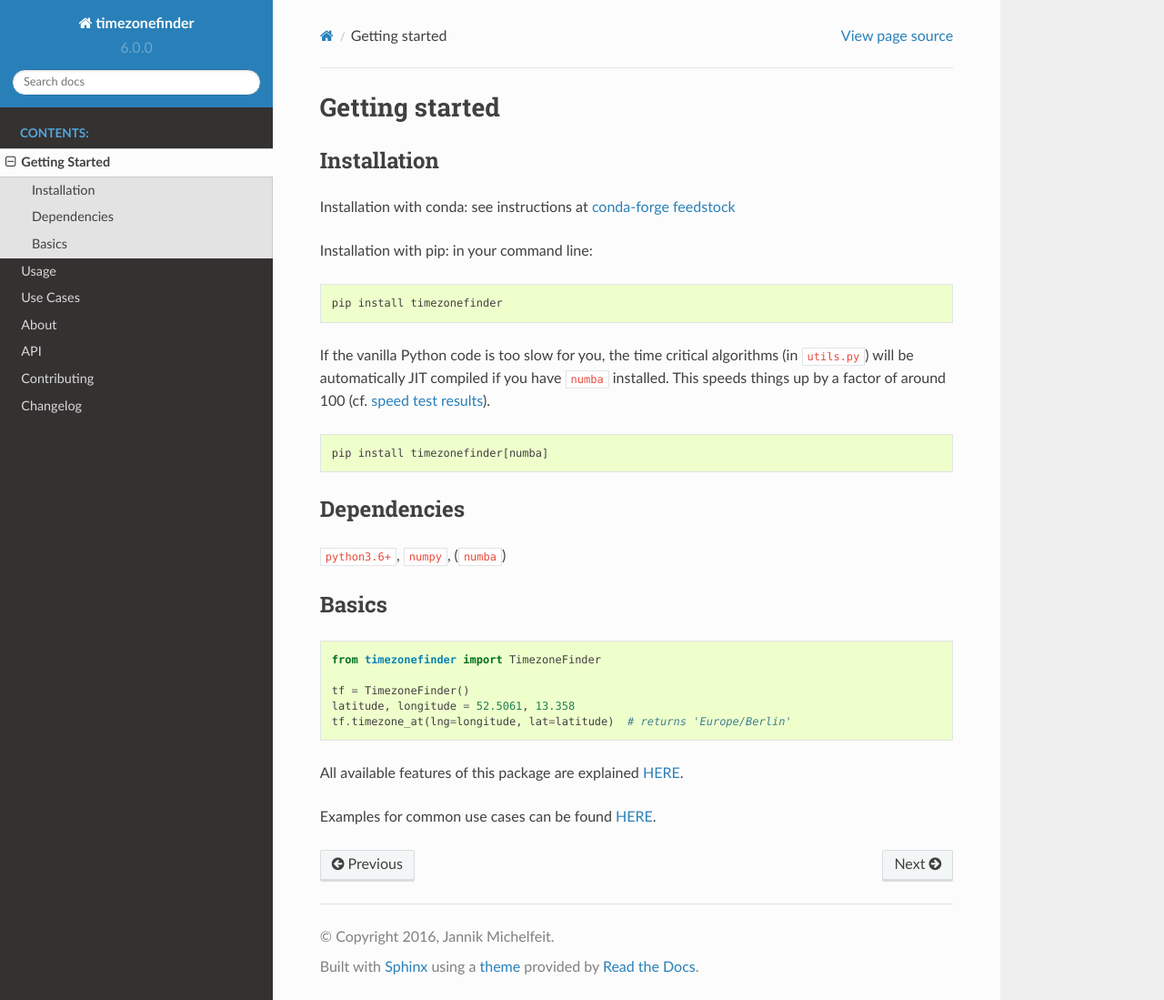
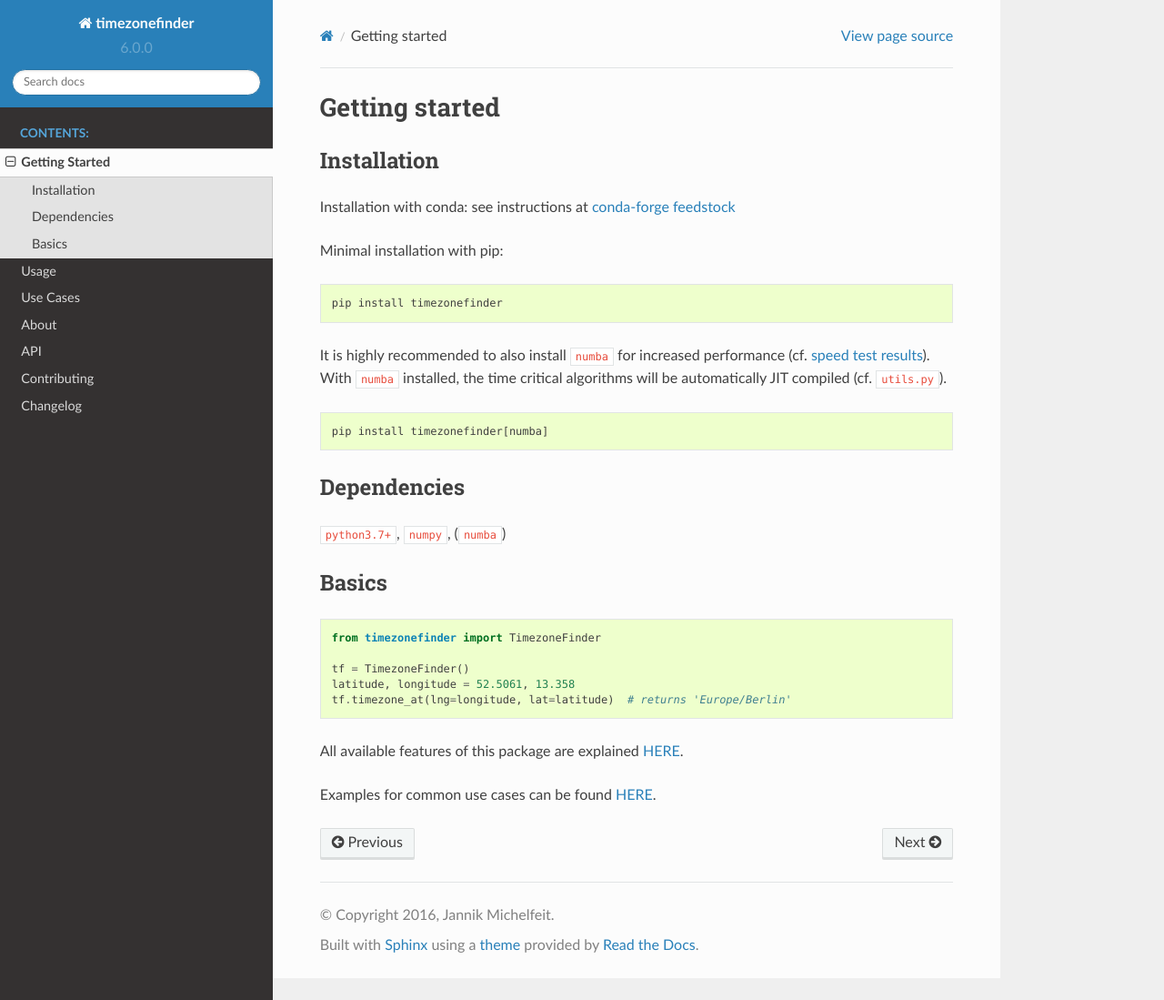
Before and after one commit to jannikmi/timezonefinder, a Sphinx documentation site: the page built from docs/0_getting_started.rst, in a window 1280 px wide and 1099 px high. Shown: the whole window at 91% size. Built offline with Sphinx 7.4.7 and the Read the Docs theme 2.0.0, drawn with Linux system fonts in a browser that asks for light colours; the version number is read from the project's files by our own code.

Commit message:
bugfix docs

```diff
--- a/docs/0_getting_started.rst
+++ b/docs/0_getting_started.rst
@@ -13,16 +13,15 @@
 
 
 
-Installation with pip:
-in your command line:
+Minimal installation with pip:
 
 ::
 
     pip install timezonefinder
 
 
-If the vanilla Python code is too slow for you, the time critical algorithms (in ``utils.py``) will be automatically JIT compiled if you have ``numba`` installed.
-This speeds things up by a factor of around 100 (cf. :ref:`speed test results <speed-tests>`).
+It is highly recommended to also install ``numba`` for increased performance (cf. :ref:`speed test results <speed-tests>`).
+With ``numba`` installed, the time critical algorithms will be automatically JIT compiled (cf. ``utils.py``).
 
 ::
 
@@ -33,7 +32,7 @@
 Dependencies
 ------------
 
-``python3.6+``, ``numpy``, (``numba``)
+``python3.7+``, ``numpy``, (``numba``)
 
 
 
--- a/docs/requirements_docs.txt
+++ b/docs/requirements_docs.txt
@@ -1,4 +1,5 @@
-# basic dependencies:
+h3>=3.7.3
+# the minimal dependencies required to build the documentation
 # python3.6+
-numpy>=1.16
+numpy>=1.20.3
 sphinx_rtd_theme
```
Also changed, not shown: README.rst (+6 -10 lines).
